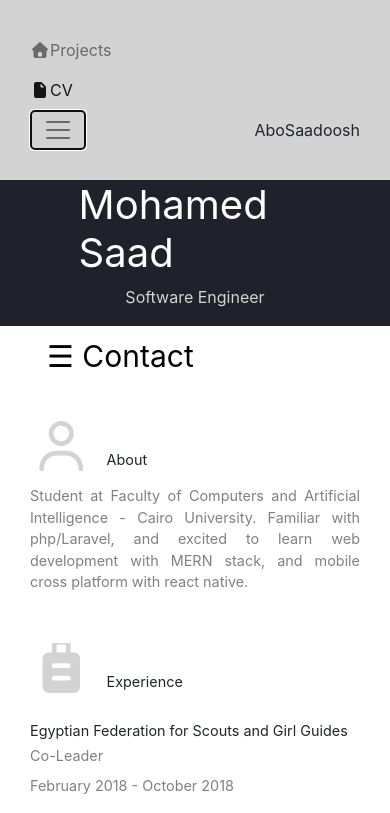
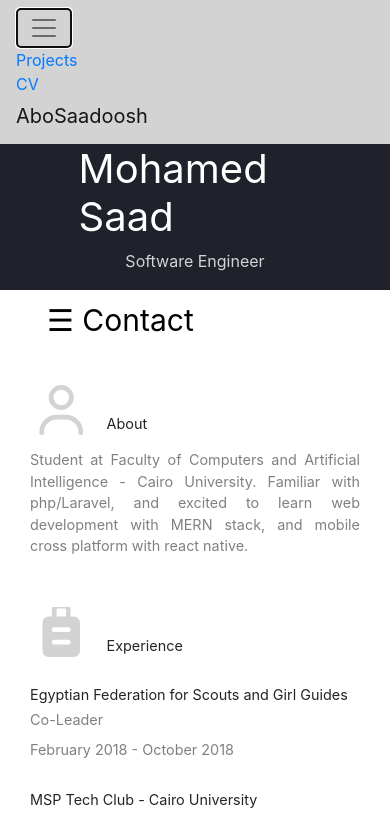
Before and after one commit to ibnsaadoosh/portfolio, a website: page cv.html in a window 390 px wide. Both pictures are taken after a click on the button 58 px from the left and 50 px from the top of the page. Shown: the top 813 px of the page. Drawn offline with nearby package versions, Linux system fonts and the light colour scheme.

Commit message:
first version of navbar

```diff
--- a/cv.html
+++ b/cv.html
@@ -20,8 +20,9 @@
   </head>
 
   <body>
-    <nav class="navbar navbar-light navbar-expand-sm nav-wrapper">
-        <div class="container">
+    <!-- <nav class="container-fluid navbar navbar-light navbar-expand-sm nav-wrapper">
+        <div class="row">
+            <div class="col-4 left-side">
                 <div class="collapse navbar-collapse" id="Navbar">
                     <ul class="navbar-nav">
                         <li class="nav-item"><a class="nav-link" href="./index.html"><span class="fa fa-home"></span>Projects</a></li>
@@ -30,14 +31,35 @@
                 </div>
             </div>
 
-        <button class="navbar-toggler" type="button" data-toggle="collapse" data-target="#Navbar">
+            <button class="col-4 navbar-toggler" type="button" data-toggle="collapse" data-target="#Navbar">
               <span class="navbar-toggler-icon"></span>
             </button>
-        <div class="right-side">
+            <div class="col-4 right-side">
               <div class="brand">
                 AboSaadoosh
               </div>
             </div>
+        </div>
+
+    </nav> -->
+    <nav class="navbar navbar-light navbar-expand-sm"> <!-- To create an inverted navbar with a black background and with white text -->
+        <div class="container-fluid">
+            <button class="navbar-toggler" type="button" data-toggle="collapse" data-target="#my-navbar">
+                <span class="navbar-toggler-icon"></span>
+            </button>
+            <!-- menu -->
+            <div class="collapse navbar-collapse" id="my-navbar">
+                <ul class="navbar-nav">
+                    <li class="nav-item"><a href="./index.html">Projects</a></li>
+                    <li class="nav-item active"><a href="#">CV</a></li>
+                </ul>
+            </div>
+            <!-- logo -->
+            <div class="navbar-header">
+                <a href="#" class="navbar-brand">AboSaadoosh</a>
+            </div>
+        </div>
+
     </nav>
     <div class="container-fluid print-area">
         <div class="row header">
--- a/nav.css
+++ b/nav.css
@@ -1,48 +1,7 @@
-/* nav style */
+nav {
+    background-color: lightgray;
+  }
 
-nav {
-  background-color: lightgray;
-}
-.nav-wrapper
-{
-    display: flex;
-    justify-content: space-between;
-    padding: 30px;
-}
+  .left-side {
 
-
-.nav-wrapper > .left-side > div{
-  margin-right: 20px;
-  text-transform: uppercase;
-  font-size: 0.9rem;
-}
-
-
-.nav-link-wrapper {
-  height: 22px;
-  border-bottom: 1px solid transparent;
-  transition: border-bottom 0.5s;
-}
-
-.nav-link-wrapper :hover {
-  border-bottom: 1px solid black;
-}
-
-
-.nav-link-wrapper a {
-  color: #a8a8a8;
-  text-decoration: none;
-  transition: color 0.5s;
-}
-
-.nav-link-wrapper a:hover {
-  color: black;
-}
-
-.active-nav-link {
-  border-bottom: 1px solid black !important;
-}
-
-.active-nav-link a {
-  color: black !important;
-}
+  }
--- /dev/null
+++ b/old-nav.css
@@ -0,0 +1,30 @@
+/* nav style */
+
+nav {
+  background-color: lightgray;
+}
+  transition: border-bottom 0.5s;
+}
+
+.nav-link-wrapper :hover {
+  border-bottom: 1px solid black;
+}
+
+
+.nav-link-wrapper a {
+  color: #a8a8a8;
+  text-decoration: none;
+  transition: color 0.5s;
+}
+
+.nav-link-wrapper a:hover {
+  color: black;
+}
+
+.active-nav-link {
+  border-bottom: 1px solid black !important;
+}
+
+.active-nav-link a {
+  color: black !important;
+}
```
Lines whose indentation alone changed are shown as unchanged.
